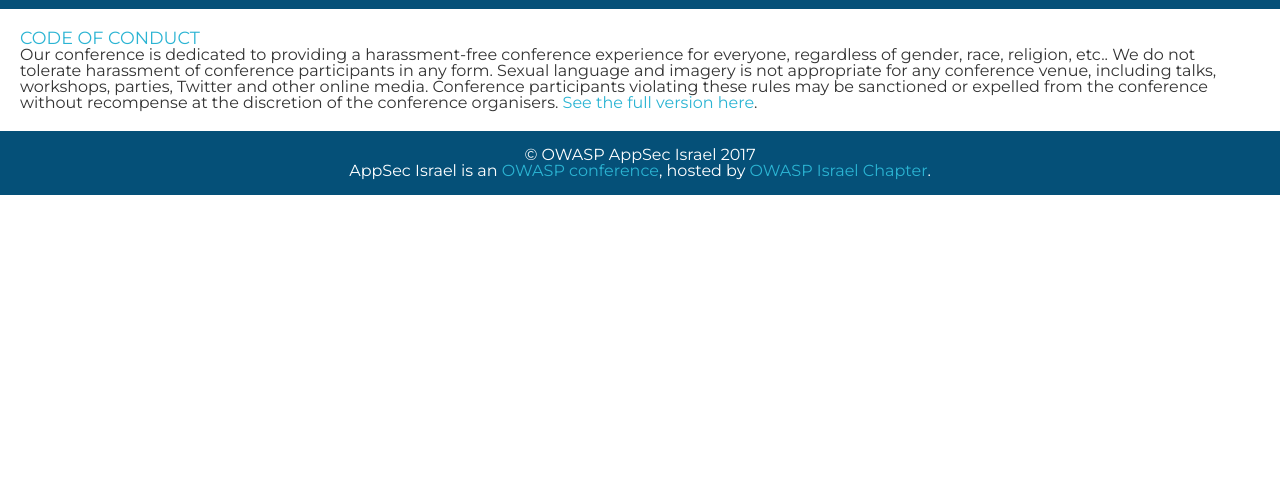
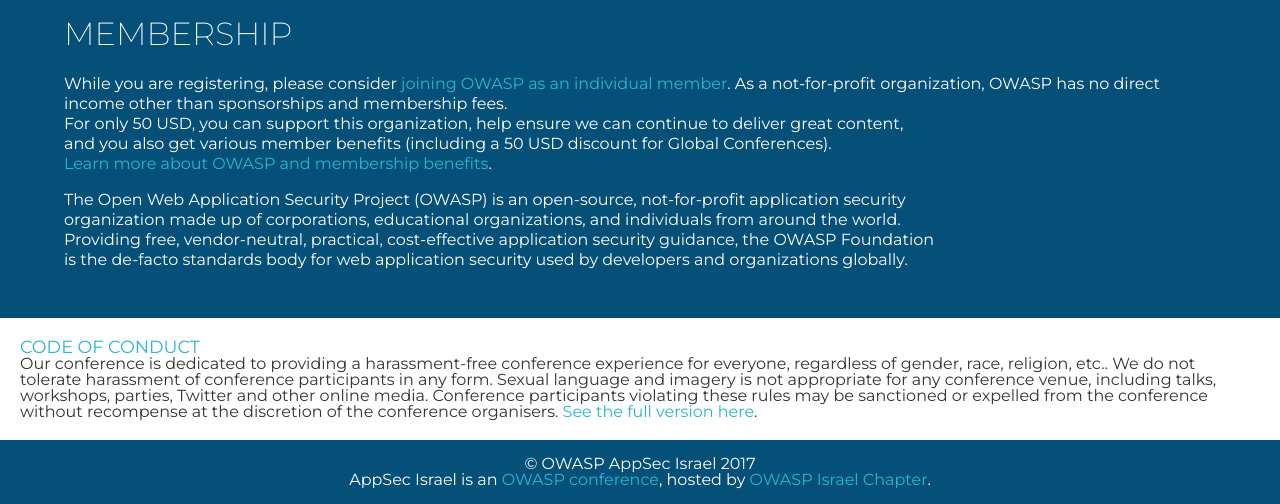
Before and after one commit to OWASP/AppSec-Israel-2017, a Jekyll site: the page built from Register.md, in a window 1280 px wide and 900 px high, scrolled down 1320 px, cut to the strip 396-900 px from the top of the window. Built offline with Jekyll 4.4.1, drawn with Linux system fonts in a browser that asks for light colours; our own code applies the rules of GitHub Pages for plain Markdown files; before the commit the page ends 1911 px from its top, so only the background shows below that.

Commit message:
Added membership (#9)
* pulled updates? (#1)

* Full update design and content (#5)

* Update default.html

* Update default.html

* Update menus.yml

* Create team.yml

* Update Team.md

* Update team.yml

* Update Team.md

* baseurl (#2)

* Full update design and content (#5)

* Update default.html

* Update default.html

* Added sponsors

* Added sponsors

* Added membership

```diff
--- a/Register.md
+++ b/Register.md
@@ -32,3 +32,18 @@ We also host a sponsors pavilion with vendor booths to promote the latest advanc
 <br />
 <a href="https://appsecil2017.eventbrite.com/?ref=ebtnebregn" target="_blank"><img src="https://www.eventbrite.com/custombutton?eid=37273659519" alt="Eventbrite - OWASP AppSec Israel 2017" /></a>
 </p>
+
+---
+
+### Membership
+
+While you are registering, please consider [joining OWASP as an individual member](https://www.owasp.org/index.php/Individual_Member).
+As a not-for-profit organization, OWASP has no direct income other than sponsorships and membership fees.
+For only 50 USD, you can support this organization, help ensure we can continue to deliver great content,
+and you also get various member benefits (including a 50 USD discount for Global Conferences).
+[Learn more about OWASP and membership benefits](https://www.owasp.org/index.php/Individual_Member).
+
+The Open Web Application Security Project (OWASP) is an open-source, not-for-profit application security
+organization made up of corporations, educational organizations, and individuals from around the world.
+Providing free, vendor-neutral, practical, cost-effective application security guidance, the OWASP Foundation
+is the de-facto standards body for web application security used by developers and organizations globally.
```
